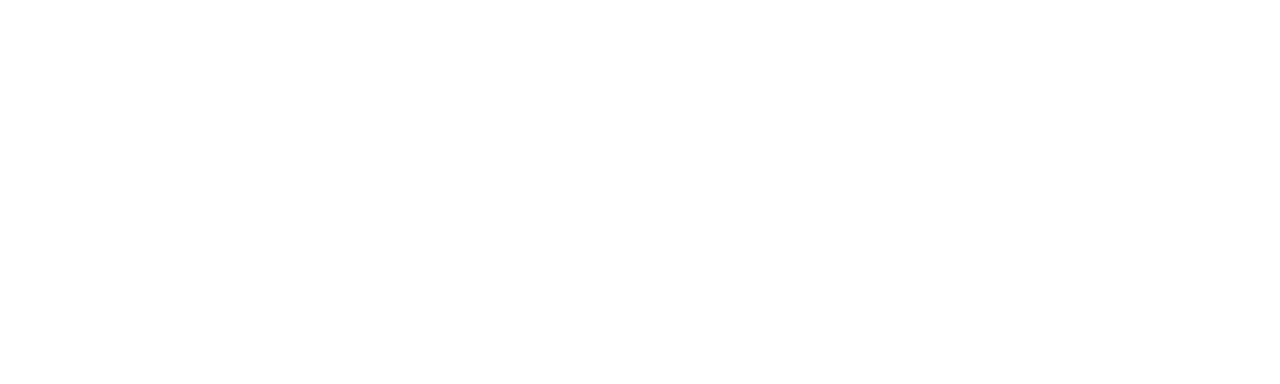
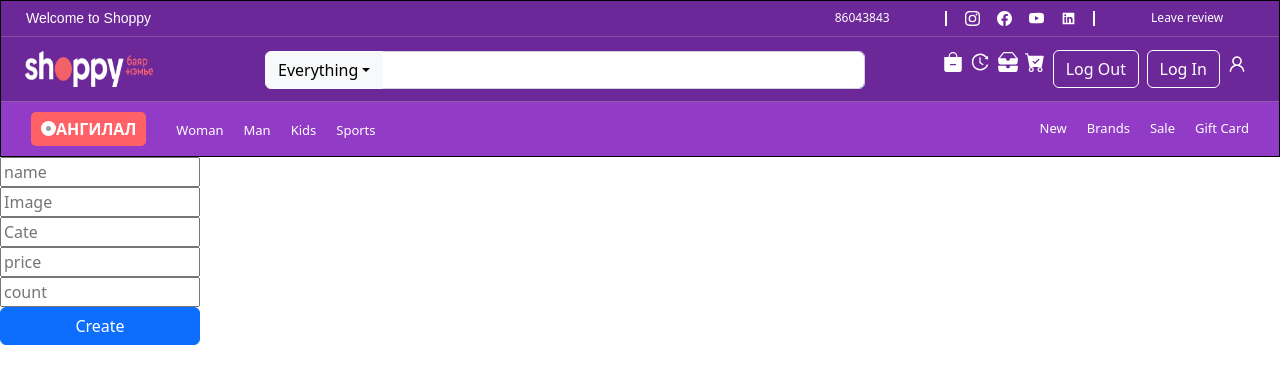
Before and after one commit to Hop-2E/ShoppyProject, a React (Create React App) app in the folder Front/: page /create in a window 1280 px wide. Before the commit this address had no page. Shown: the top 384 px of the page. Built offline with nearby package versions, Linux system fonts and the light colour scheme; no server answers; grey boxes are pictures that could not be loaded.

Commit message:
10 category sport page fe (#35)
* asdasd


Co-authored-by: 2022HOPE-BoldErdene <2022hope-bolderdene@27s-iMac.local>

```diff
--- a/Front/src/App.css
+++ b/Front/src/App.css
@@ -168,6 +168,7 @@
   display: grid;
   grid-template-columns: 1fr 1fr 1fr 1fr 1fr 1fr;
   gap: 10px;
+
 }
 .typesCont {
   width: 80vw;
@@ -359,5 +360,10 @@ img {
   justify-content: space-between;
 }
 .rightDiv {
+  display: flex;
+  align-items: center;
+  justify-content: center;
+  flex-direction: column;
   width: 40%;
+  font-size: larger;
 }
--- a/Front/src/App.jsx
+++ b/Front/src/App.jsx
@@ -6,6 +6,7 @@ import Sport from "./Pages/Sport.jsx";
 import Menu from "./Components/Menu.jsx";
 import SignUp from "./Pages/SignUp";
 import Login from "./Pages/Login";
+import Create from "./Pages/Create.jsx";
 // import { Login } from "./Pages/index.js";
 import Order from "./Pages/Order.jsx";
 import Navbar from "./Components/Navbar";
@@ -39,7 +40,7 @@ export default function App() {
 
           <Route path="/users/:id" element={<AdminLogged />} />
           <Route path="/users/normal/:id" element={<HomeLogged />} />
-
+          <Route path="/create" element={<Create />} />
         </Routes>
       </BrowserRouter>
     </div>
--- a/Front/src/Components/Navbar.jsx
+++ b/Front/src/Components/Navbar.jsx
@@ -18,25 +18,42 @@ import Form from "react-bootstrap/Form";
 import InputGroup from "react-bootstrap/InputGroup";
 import Button from "react-bootstrap/esm/Button";
 import "bootstrap/dist/css/bootstrap.css";
-import { Link, useParams } from "react-router-dom";
+import { Link } from "react-router-dom";
 import { instance } from "../App";
 import { useEffect, useState } from "react";
 
 const Navbar = () => {
-  const [id2, setId2] = useState();
   const [name, setName] = useState();
-  const { id } = useParams();
+  const [isClicked, setIsClicked] = useState(false);
+  const id = JSON.parse(localStorage.getItem("id"));
+  console.log(id);
   const getData = async () => {
     const res = await instance.get(`/users/${id}`);
     setName(res.data.data.name);
-    console.log(id);
+    console.log(res.data);
   };
   const logOut = async () => {
     window.localStorage.removeItem("id");
   };
+  const test = async () => {
+    const res = await instance.get(`/users/${id}`);
+    if (res.data.data.role === "admin") {
+      setIsClicked(true);
+    } else {
+      setIsClicked(false);
+    }
+  };
+  const test2 = async () => {
+    const res = await instance.get(`/users/${id}`);
+    if (res.data.data.role === "admin") {
+      window.location.replace(`/users/${id}`);
+    } else {
+      window.location.replace(`/users/normal/${id}`);
+    }
+  };
   useEffect(() => {
     getData();
-    setId2(JSON.parse(localStorage.getItem("id")));
+    test();
   }, []);
   return (
     <div className="NavCont">
@@ -54,7 +71,7 @@ const Navbar = () => {
         </div>
         <div className="NavMid">
           <div className="midright">
-            <Link to={`/users/${id2}`}>
+            <Link onClick={test2}>
               <img style={{ width: "10vw" }} src={Logo} alt=""></img>
             </Link>
             <InputGroup
@@ -143,6 +160,15 @@ const Navbar = () => {
               <Link to="/c/sport" style={{ textDecoration: "none" }}>
                 <span className="linksWith">Sports</span>
               </Link>
+              {!isClicked === false ? (
+                <div>
+                  <Link to="/create" style={{ textDecoration: "none" }}>
+                    <span className="linksWith">Create</span>
+                  </Link>
+                </div>
+              ) : (
+                <div></div>
+              )}
             </div>
           </div>
           <div className="News">
--- a/Front/src/Components/Product.jsx
+++ b/Front/src/Components/Product.jsx
@@ -1,22 +1,23 @@
-import Button from 'react-bootstrap/Button';
-import Card from 'react-bootstrap/Card';
+import Button from "react-bootstrap/Button";
+import Card from "react-bootstrap/Card";
 
-
-function Product(){
-    return(
-        <div>    <Card style={{ width: '16rem' }}>
-        <Card.Img variant="top" src="https://encrypted-tbn0.gstatic.com/images?q=tbn:ANd9GcTVhTFItQj80WVM8dZZC2tsek-PEWU8lTmXSQ&usqp=CAU" />
+function Product({ data }) {
+  return (
+    <div>
+      {" "}
+      <Card style={{ width: "16rem" }}>
+        <Card.Img
+          variant="top"
+          src="https://encrypted-tbn0.gstatic.com/images?q=tbn:ANd9GcTVhTFItQj80WVM8dZZC2tsek-PEWU8lTmXSQ&usqp=CAU"
+        />
         <Card.Body>
-          <Card.Title>G0nd0m</Card.Title>
-          <Card.Text>
-            Price: 69
-            stock: 5
-            category: sport
-          </Card.Text>
+          <Card.Title>{}</Card.Title>
+          <Card.Text>Price: 69 stock: 5 category: sport</Card.Text>
           <Button variant="primary">Go somewhere</Button>
         </Card.Body>
-      </Card></div>
-    )
+      </Card>
+    </div>
+  );
 }
 
-export default Product
+export default Product;
--- a/Front/src/Components/Types.jsx
+++ b/Front/src/Components/Types.jsx
@@ -5,10 +5,13 @@ import { ToastContainer, toast } from "react-toastify";
 import Button from "react-bootstrap/esm/Button";
 const Types = () => {
   const [data, setData] = useState([]);
+  const nameId = JSON.parse(localStorage.getItem("id"));
   const getData = async () => {
     const res = await instance.post("/products/cate", {
       category: "female",
     });
+    const res2 = await instance.get(`/users/${nameId}`);
+    console.log(res2);
     setData(
       res.data.data.map((el) => {
         return el;
--- a/Front/src/Pages/AdminLogged.jsx
+++ b/Front/src/Pages/AdminLogged.jsx
@@ -6,7 +6,6 @@ import { ToastContainer, toast } from "react-toastify";
 import "react-toastify/dist/ReactToastify.css";
 import { instance } from "../App";
 import BigAds from "../Components/BigAds";
-
 const AdminLogged = () => {
   const [image, setImage] = useState();
   const [role, setRole] = useState();
@@ -62,6 +61,7 @@ const AdminLogged = () => {
           res.data.data.Order.map((el) => {
             setOrderId(el._id);
             setProductId(el.productId);
+            console.log(el.user_id);
             return el.productId;
           })
         );
--- /dev/null
+++ b/Front/src/Pages/Create.jsx
@@ -0,0 +1,67 @@
+import { instance } from "../App";
+import Navbar from "../Components/Navbar";
+import { ToastContainer, toast } from "react-toastify";
+import Button from "react-bootstrap/esm/Button";
+import { useState, useEffect } from "react";
+import { Link } from "react-router-dom";
+const Create = () => {
+  const [image, setImage] = useState();
+  const [role, setRole] = useState();
+  const [category, setCategory] = useState();
+  const [price, setPrice] = useState();
+  const [count, setCount] = useState();
+  const [name, setName] = useState([]);
+  const id = JSON.parse(localStorage.getItem("id"));
+  const getData = async () => {
+    const res = await instance.get(`/users/${id}`);
+    setRole(res.data.data.role);
+    window.localStorage.setItem("id", JSON.stringify(res.data.data._id));
+  };
+  const create = async () => {
+    if (role === "admin") {
+      await instance.post("/products/createProduct", {
+        image: image,
+        category: category,
+        price: price,
+        user_id: id,
+        count: count,
+        name: name,
+      });
+
+      toast.success("Created");
+    } else {
+      toast.error("Admin erh avna uu");
+    }
+  };
+  const little = async () => {
+    window.location.replace(`/users/${id}`);
+  };
+  useEffect(() => {
+    getData();
+  }, []);
+  return (
+    <div>
+      <Navbar />
+      <ToastContainer />
+      <div
+        style={{
+          display: "flex ",
+          flexDirection: "column",
+          width: "200px",
+          height: "200px",
+        }}
+      >
+        <input placeholder="name" onChange={(e) => setName(e.target.value)} />
+        <input placeholder="Image" onChange={(e) => setImage(e.target.value)} />
+        <input
+          placeholder="Cate"
+          onChange={(e) => setCategory(e.target.value)}
+        />
+        <input placeholder="price" onChange={(e) => setPrice(e.target.value)} />
+        <input placeholder="count" onChange={(e) => setCount(e.target.value)} />
+        <Button onClick={create}>Create</Button>
+      </div>
+    </div>
+  );
+};
+export default Create;
--- a/Front/src/Pages/HomeLogged.jsx
+++ b/Front/src/Pages/HomeLogged.jsx
@@ -4,7 +4,6 @@ import BigAds from "../Components/BigAds";
 import Navbar from "../Components/Navbar";
 import "react-toastify/dist/ReactToastify.css";
 import { instance } from "../App";
-import Coupons from "../Components/Coupons";
 import Productline from "../Components/ProductLine";
 const HomePage = () => {
   const { id } = useParams();
```
Also changed, not shown: Front/src/Components/Types2.jsx (+43 -28 lines).
